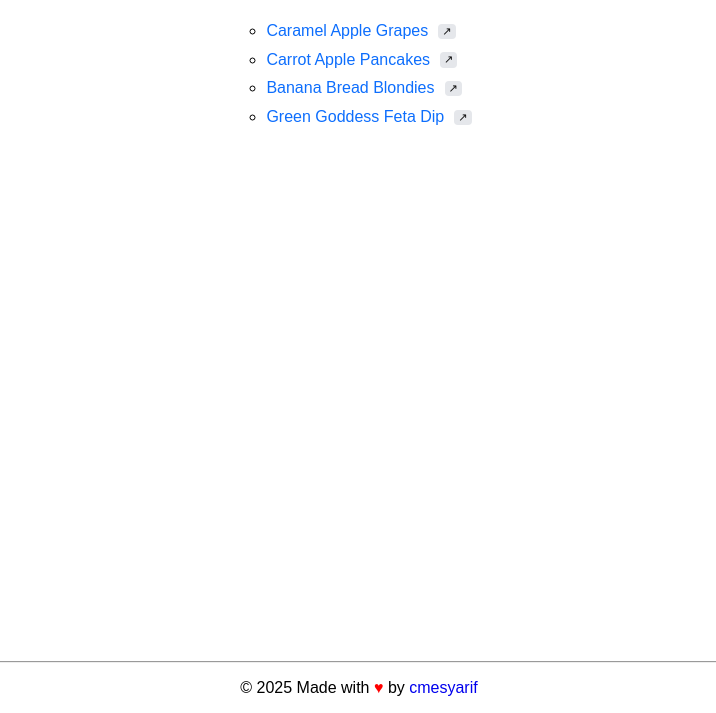
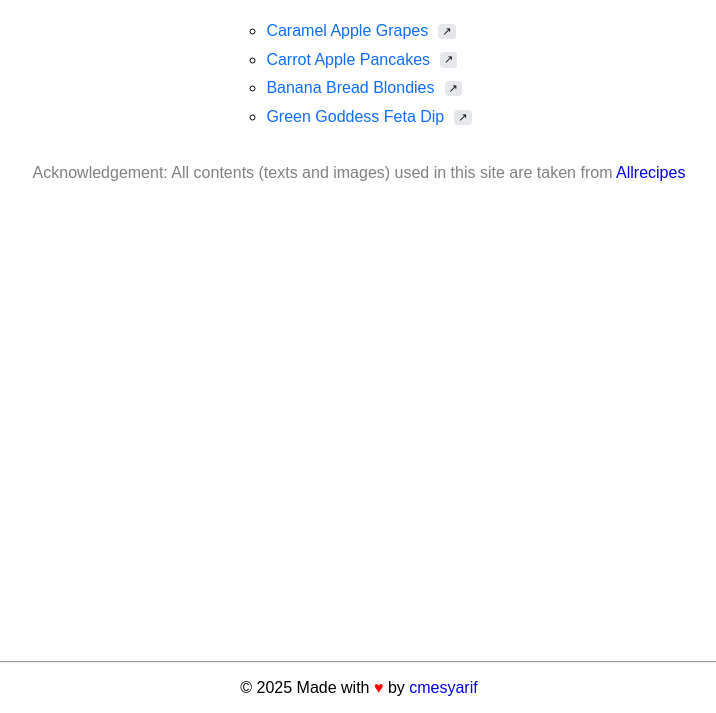
Before and after one commit to cmesyarif/odin-recipes, a plain HTML site: page index.html in a window 1280 px wide. Shown: the part 87-800 px from the top of the page, without its empty margins (281-997 px from the left). Drawn offline with Linux system fonts and the light colour scheme.

Commit message:
Add acknowledgement to allrecipes

```diff
--- a/index.html
+++ b/index.html
@@ -48,7 +48,7 @@
             right: 0;
             text-align: center;
         }
-        footer a    {
+        a    {
             text-decoration: none;
         }
     </style>
@@ -64,6 +64,9 @@
                 <li><a class="external-link" href="recipes/green-goddess-feta-dips.html">Green Goddess Feta Dip</a></li>
             </ul>
         </div>
+        <p style="text-align: center; color:gray">
+            Acknowledgement: All contents (texts and images) used in this site are taken from <a href="https://www.allrecipes.com/" target="_blank">Allrecipes</a>
+        </p>
     </main>
 
     <!-- Footer -->
```
